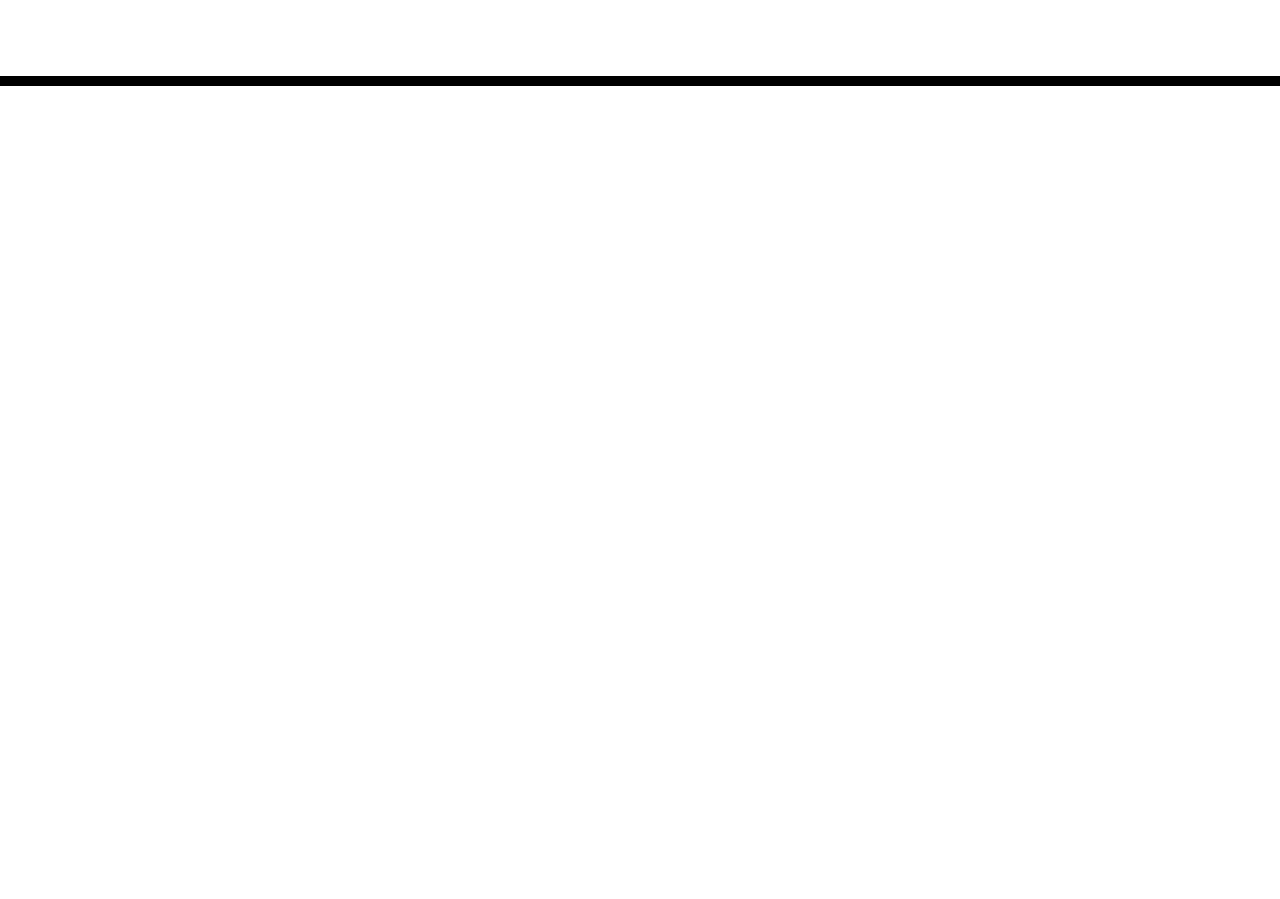
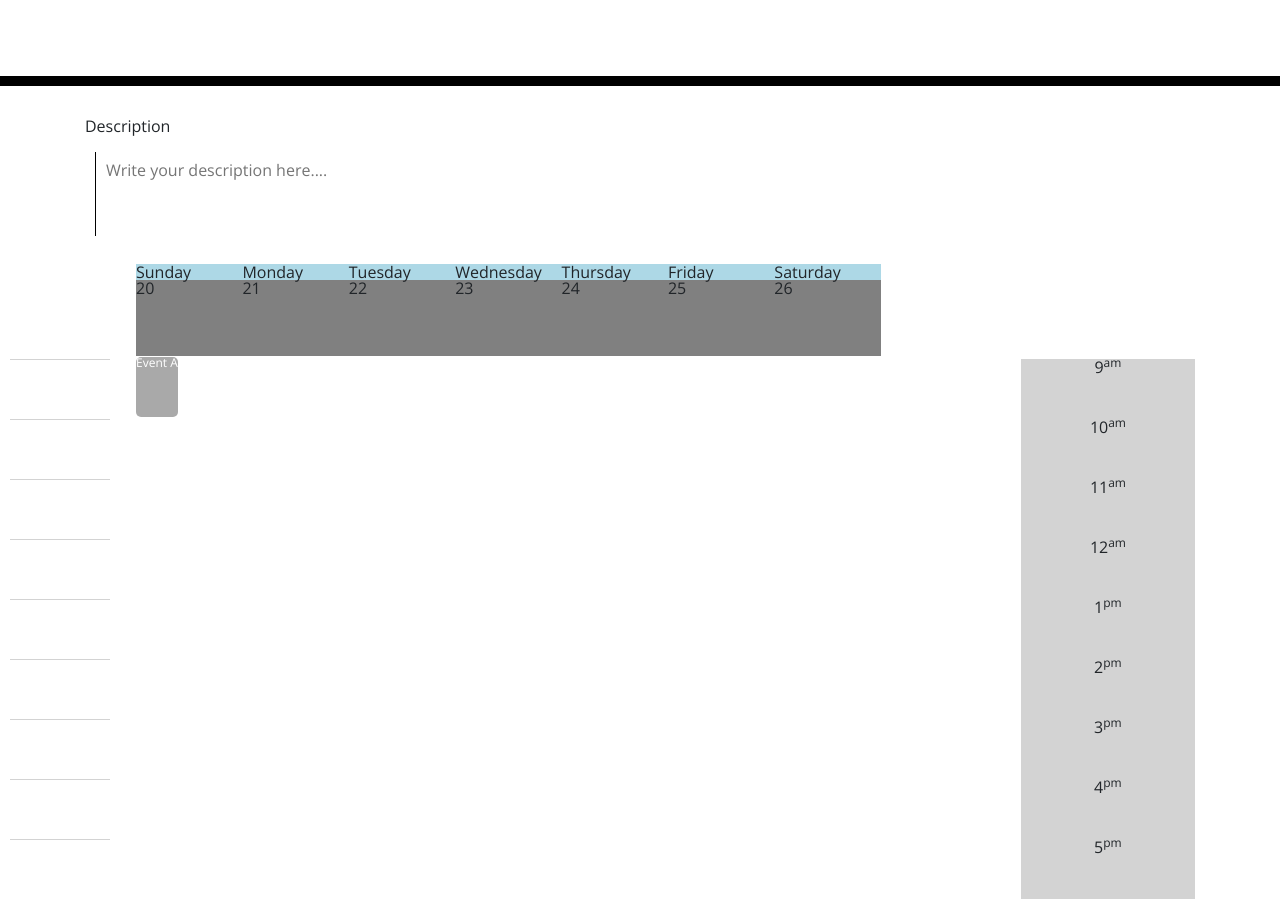
Before and after one commit to COMBATICON/day_planner, a plain HTML site: page index.html in a window 1280 px wide. Shown: the part 182-1081 px from the top of the page. Before the commit the page ends 800 px from the top, so only its background shows below. Drawn offline with nearby package versions, Linux system fonts and the light colour scheme.

Commit message:
pushing code

```diff
--- a/index.html
+++ b/index.html
@@ -19,17 +19,72 @@
       rel="stylesheet"
     />
     <link rel="stylesheet" href="style.css" />
-    <title>Work Day Scheduler</title>
+    <title>Work Day Planner</title>
   </head>
 
   <body>
     <header class="jumbotron">
-      <h1 class="display-3">Work Day Scheduler</h1>
+      <h1 class="display-3">Work Day Planner</h1>
       <p class="lead">A simple calendar app for scheduling your work day</p>
       <p id="currentDay" class="lead"></p>
     </header>
     <div class="container">
-      <!-- Timeblocks go here -->
+      <form>
+        <label class="labels">Description</label><br>
+        <div class="textarea_style">
+          <textarea class="textarea" id="textarea" name="textarea_description" rows="4" cols="37"
+          maxlength="100" minlength="3" placeholder="Write your description here...."></textarea>
+        </div><br>
+        <span class="textarea_count"></span>
+      </form>
+
+      <div class="calendar-container">
+        <div class="header">
+            <ul class="weekdays">
+                <li>Sunday</li>
+                <li>Monday</li>
+                <li>Tuesday</li>
+                <li>Wednesday</li>
+                <li>Thursday</li>
+                <li>Friday</li>
+                <li>Saturday</li>
+            </ul>
+
+            <ul class="daynumbers">
+                <li>20</li>
+                <li>21</li>
+                <li>22</li>
+                <li>23</li>
+                <li>24</li>
+                <li>25</li>
+                <li>26</li>
+            </ul>
+        </div>
+
+        <div class="timeslots-container">
+            <ul class="timeslots">
+                <li>9<sup>am</sup></li>
+                <li>10<sup>am</sup></li>
+                <li>11<sup>am</sup></li>
+                <li>12<sup>am</sup></li>
+                <li>1<sup>pm</sup></li>
+                <li>2<sup>pm</sup></li>
+                <li>3<sup>pm</sup></li>
+                <li>4<sup>pm</sup></li>
+                <li>5<sup>pm</sup></li>
+            </ul>
+        </div>
+
+        <div class="event-container">
+
+            <div class="slot slot-1">
+                <div class="event-status"></div>
+                <span>Event A</span>
+            </div>
+
+        </div>
+    </div>
+
     </div>
 
     <script src="https://cdnjs.cloudflare.com/ajax/libs/jquery/3.2.1/jquery.min.js"></script>
--- a/style.css
+++ b/style.css
@@ -6,13 +6,25 @@ body {
 
 textarea {
   background: transparent;
+  margin: 10px;
   border: none;
   resize: none;
   color: #000000;
   border-left: 1px solid black;
   padding: 10px;
 }
-
+.textarea_style:hover{
+  -moz-box-shadow: 0px 0px 10px 1px rgba(0,0,0,0.03);
+  -webkit-box-shadow: 0px 0px 10px 1px rgba(0,0,0,0.03);
+  box-shadow: 0px 0px 10px 1px rgba(0,0,0,0.03);
+  border: 1px solid #229cff;
+}
+.textarea_style:focus{
+  -moz-box-shadow: 0px 0px 5px 1px rgba(0,0,0,0.03);
+  -webkit-box-shadow: 0px 0px 5px 1px rgba(0,0,0,0.03);
+  box-shadow: 0px 0px 5px 1px rgba(0,0,0,0.03);
+  border: 1px solid #229cff;
+}
 .jumbotron {
   text-align: center;
   background-color: transparent;
@@ -69,3 +81,93 @@ textarea {
   font-size: 20px;
   transition: all 0.3s ease-in-out;
 }
+
+li {
+  list-style: none;
+}
+
+ul {
+  margin: 0;
+  padding: 0;
+}
+
+.calendar-container {
+  display: grid;
+  grid-template-columns: 50px auto;
+  grid-template-rows: auto;
+  gap: 1px 1px;
+  grid-template-areas:
+      ". header"
+      "timeslot-container main";
+}
+
+.weekdays,
+.daynumbers {
+  display: grid;
+  grid-template-columns: repeat(7, 1fr);
+}
+
+.daynumbers {
+  min-height: 2cm;
+}
+
+.weekdays{
+  background: lightblue;
+}
+
+.header {
+  background: gray;
+  grid-area: header;
+}
+
+.timeslots-container {
+  background: lightgray;
+  grid-area: timeslots-container;
+  justify-content: left;
+}
+
+.timeslots {
+  display: flex;
+  flex-direction: column;
+  align-items: center;
+}
+
+.timeslots li {
+  min-height: 60px;
+}
+
+.timeslots li::after {
+  content: "";
+  position: absolute;
+  left: 10px;
+  width: 100px;
+  height: 1px;
+  background: lightgray;
+  z-index: 1;
+}
+
+.event-container {
+  display: grid;
+  grid-template-columns: repeat(7, 1fr);
+  grid-template-rows: repeat(36, 1fr);
+  grid-area: main;
+  position: relative;
+}
+
+.slot {
+  position: absolute;
+  background: darkgray;
+  border-radius: 5px;
+  z-index: 5;
+  color: white;
+  font-size: 12px;
+}
+
+.slot-1 {
+  height: 60px;
+  grid-row: 7;
+  /**
+  aba(9-10) = : * 60 = 60min
+  60/15 = 4 + 1 = 5;
+  */
+  grid-column: 1;
```
Also changed, not shown: script.js (added).
